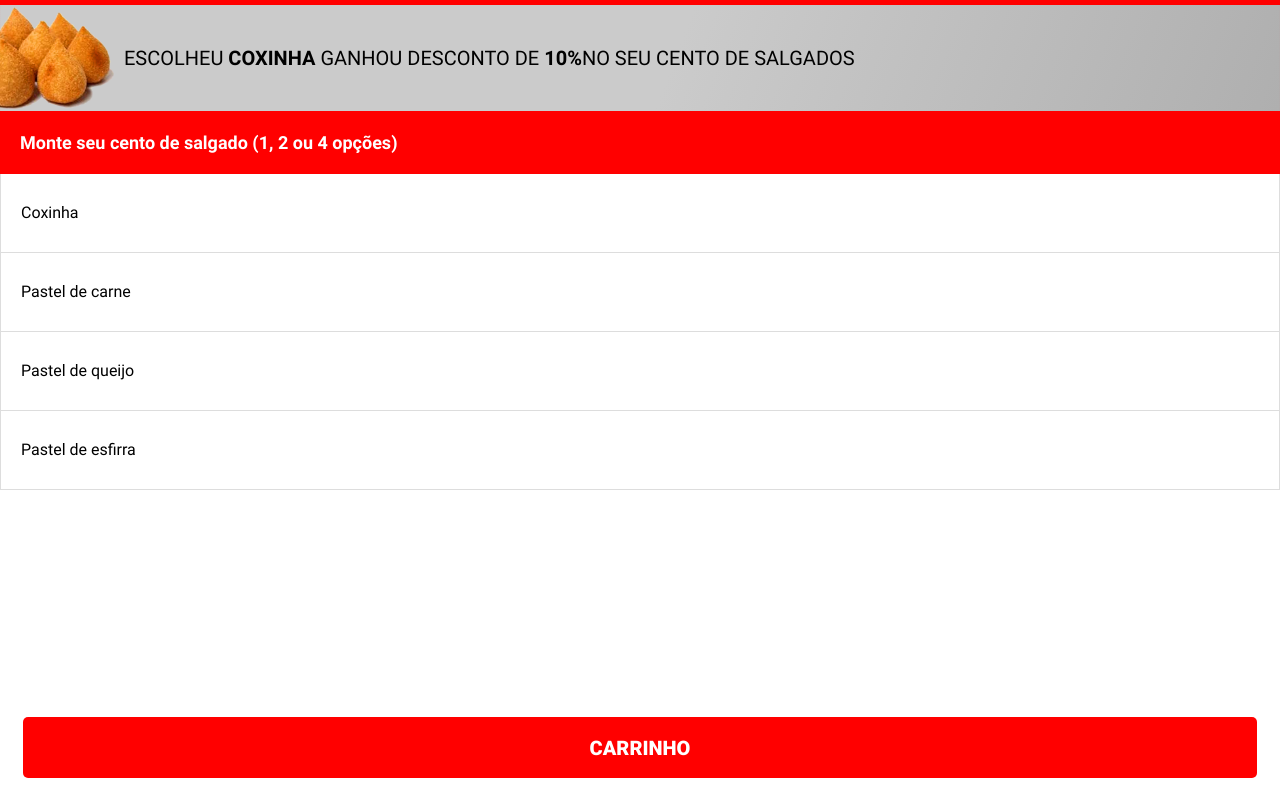
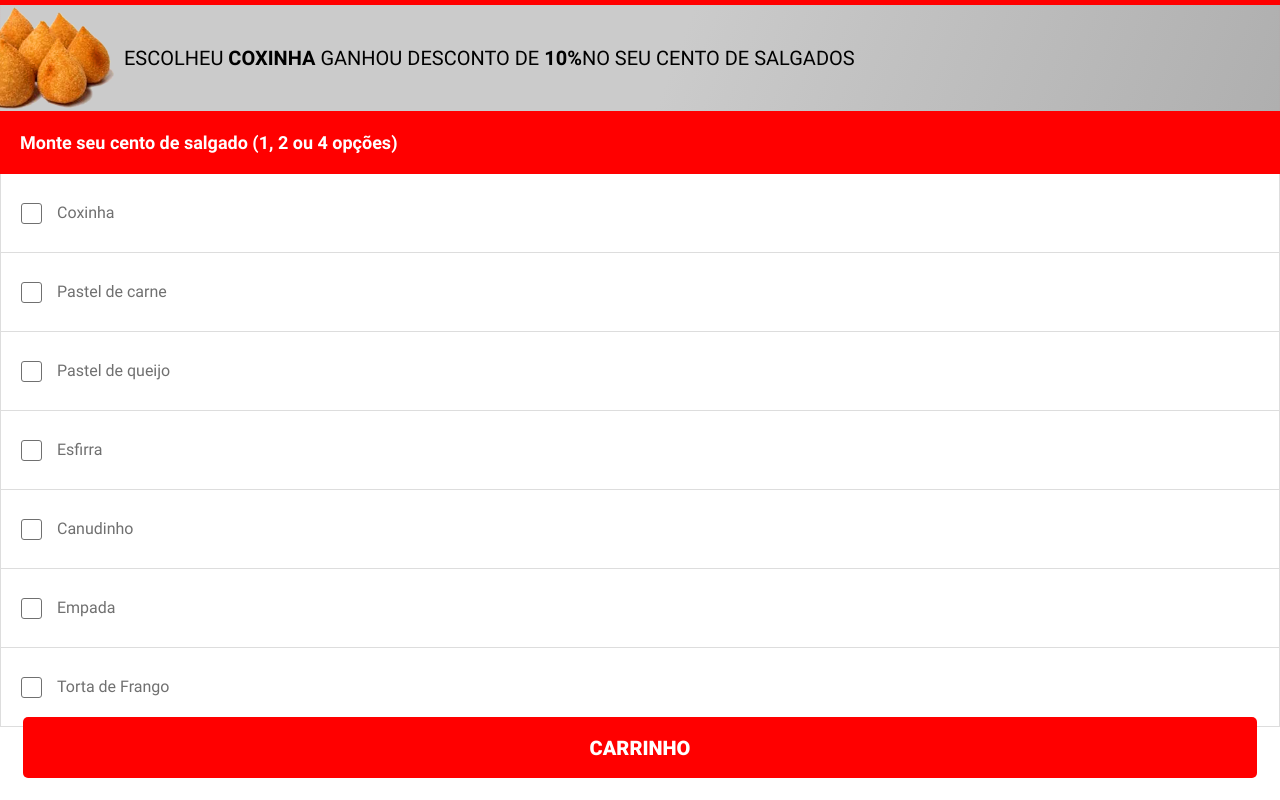
Before and after one commit to phillipperocha/snackshop, a React (Create React App) app: page / in a window 1280 px wide. Built offline with nearby package versions, Linux system fonts and the light colour scheme.

Commit message:
ItemShop page and style

```diff
--- a/src/components/Checkbox/styles.ts
+++ b/src/components/Checkbox/styles.ts
@@ -3,10 +3,10 @@ import styled, { css } from 'styled-components'
 export const Wrapper = styled.div`
   ${({ theme }) => css`
     .container {
+      width: 2.1rem;
+      height: 2.1rem;
       display: block;
       position: relative;
-      padding-left: 35px;
-      margin-bottom: 12px;
       cursor: pointer;
       font-size: 22px;
       -webkit-user-select: none;
--- a/src/components/ItemList/stories.tsx
+++ b/src/components/ItemList/stories.tsx
@@ -14,6 +14,6 @@ export const Default: Story = (args) => (
     <li>Coxinha</li>
     <li>Pastel de carne</li>
     <li>Pastel de queijo</li>
-    <li>Pastel de esfirra</li>
+    <li>Esfirra</li>
   </ItemList>
 )
--- a/src/components/ItemList/test.tsx
+++ b/src/components/ItemList/test.tsx
@@ -11,7 +11,7 @@ describe('<ItemList />', () => {
         <li>Coxinha</li>
         <li>Pastel de carne</li>
         <li>Pastel de queijo</li>
-        <li>Pastel de esfirra</li>
+        <li>Esfirra</li>
       </ItemList>
     )
 
--- a/src/pages/ItemShop/index.tsx
+++ b/src/pages/ItemShop/index.tsx
@@ -1,4 +1,5 @@
 import Button from 'components/Button'
+import Checkbox from 'components/Checkbox'
 import Header from 'components/Header'
 import ItemList from 'components/ItemList'
 import * as S from './styles'
@@ -18,10 +19,34 @@ const ItemShop = () => (
     </Header>
 
     <ItemList>
-      <li>Coxinha</li>
-      <li>Pastel de carne</li>
-      <li>Pastel de queijo</li>
-      <li>Pastel de esfirra</li>
+      <S.ListItem>
+        <Checkbox />
+        <span>Coxinha</span>
+      </S.ListItem>
+      <S.ListItem>
+        <Checkbox />
+        <span>Pastel de carne</span>
+      </S.ListItem>
+      <S.ListItem>
+        <Checkbox />
+        <span>Pastel de queijo</span>
+      </S.ListItem>
+      <S.ListItem>
+        <Checkbox />
+        <span>Esfirra</span>
+      </S.ListItem>
+      <S.ListItem>
+        <Checkbox />
+        <span>Canudinho</span>
+      </S.ListItem>
+      <S.ListItem>
+        <Checkbox />
+        <span>Empada</span>
+      </S.ListItem>
+      <S.ListItem>
+        <Checkbox />
+        <span>Torta de Frango</span>
+      </S.ListItem>
     </ItemList>
 
     <S.Footer>
--- a/src/pages/ItemShop/styles.ts
+++ b/src/pages/ItemShop/styles.ts
@@ -1,8 +1,20 @@
-import styled from 'styled-components'
+import styled, { css } from 'styled-components'
 
 export const Wrapper = styled.div`
   position: relative;
   min-height: 100vh;
+`
+
+export const ListItem = styled.li`
+  ${({ theme }) => css`
+    display: flex;
+    gap: 15px;
+    align-items: center;
+
+    span {
+      color: ${theme.colors.darkGray};
+    }
+  `}
 `
 
 export const Footer = styled.div`
```
